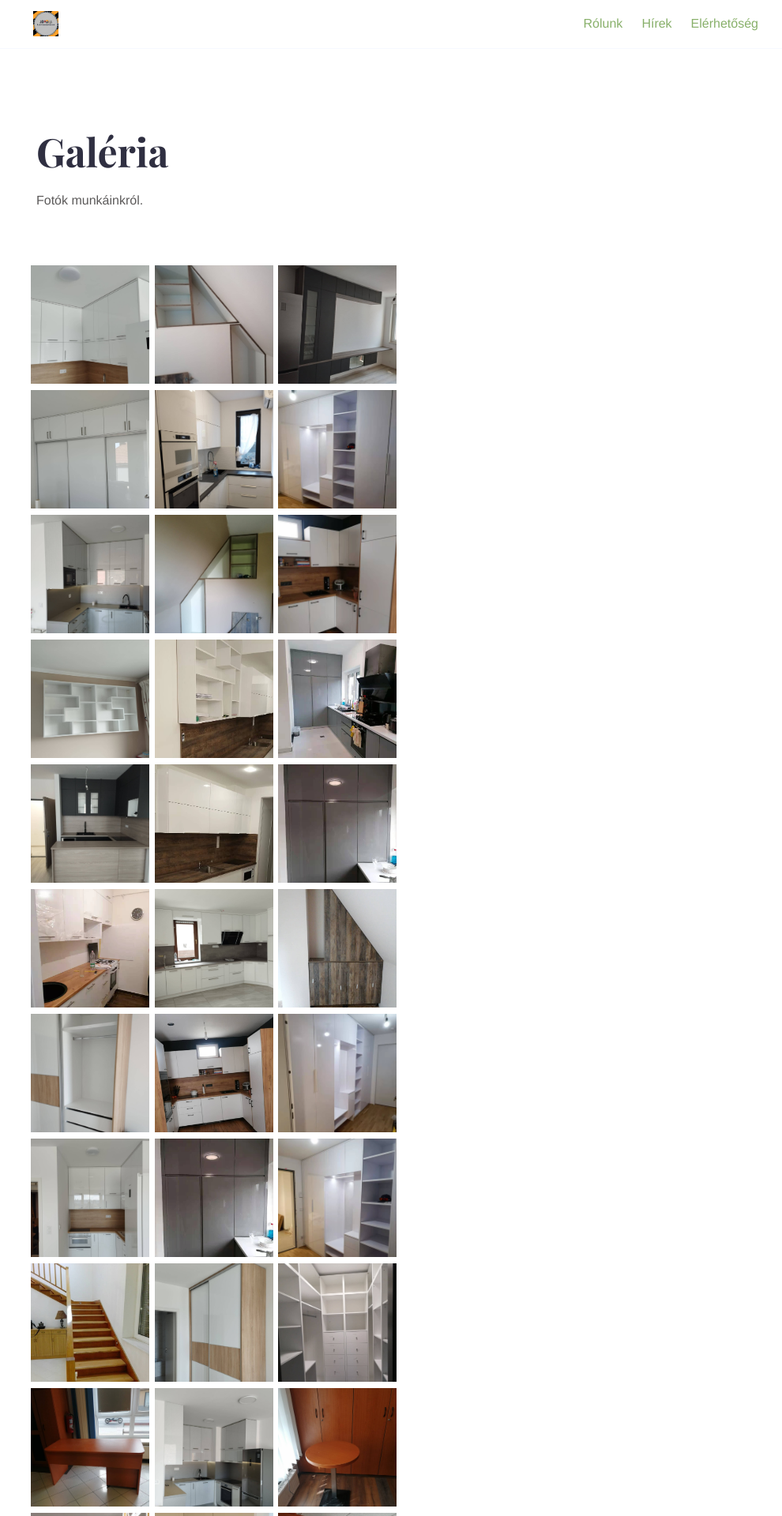
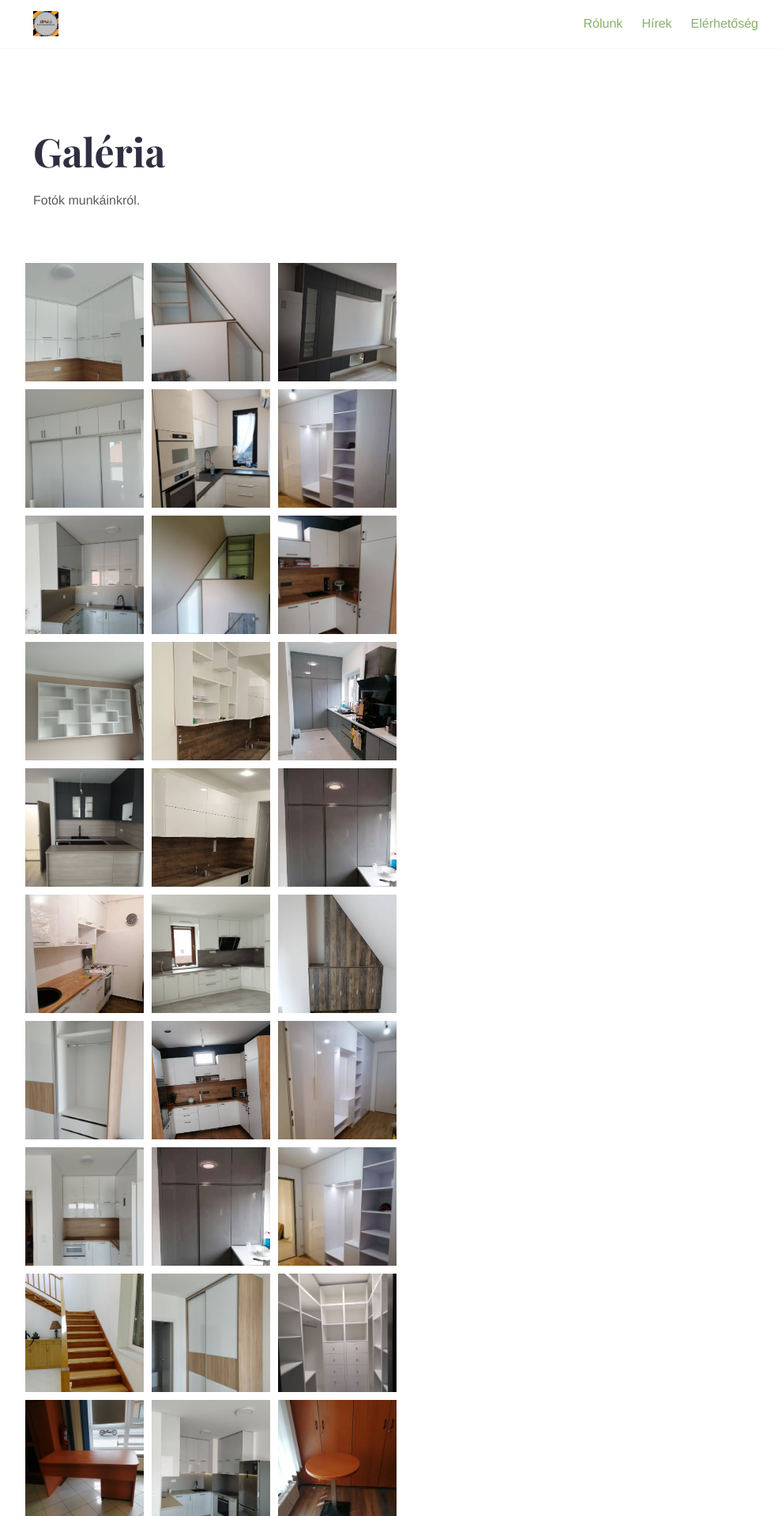
Before and after one commit to jopofa-lapszabaszat/jopofa-lapszabaszat.github.io, a Jekyll site: the page built from _services/galeria.md, in a window 1280 px wide. Shown: the top 1920 px of the page at 79% size, without its empty margins (133-1123 px from the left). Built offline with Jekyll 4.4.1, drawn with Linux system fonts in a browser that asks for light colours.

Commit message:
Remove gallery css.

```diff
--- a/_layouts/gallery.html
+++ b/_layouts/gallery.html
@@ -19,7 +19,7 @@
           {% if img.path contains imgFolder %}
 
           <div class="column">
-            <div class="thumbnail">
+            <div class="thumbnail" style="padding: 5px;">
               <a href="{{ img.path }}">
                 <img src="{{ img.path }}" style="width: 150px; height: 150px; object-fit: cover; object-position: 25% 25%; ">
               </a>
--- a/assets/css/style.scss
+++ b/assets/css/style.scss
@@ -72,38 +72,3 @@
     line-height: 1.3;
   }
 }
-
-.row {
-  display: flex;
-  flex-wrap: wrap;
-  padding: 0 4px;
-}
-
-/* Create four equal columns that sits next to each other */
-.column {
-  flex: 25%;
-  max-width: 25%;
-  padding: 0 4px;
-}
-
-.column img {
-  margin-top: 8px;
-  vertical-align: middle;
-  width: 100%;
-}
-
-/* Responsive layout - makes a two column-layout instead of four columns */
-@media screen and (max-width: 800px) {
-  .column {
-    flex: 50%;
-    max-width: 50%;
-  }
-}
-
-/* Responsive layout - makes the two columns stack on top of each other instead of next to each other */
-@media screen and (max-width: 600px) {
-  .column {
-    flex: 100%;
-    max-width: 100%;
-  }
-}
```
